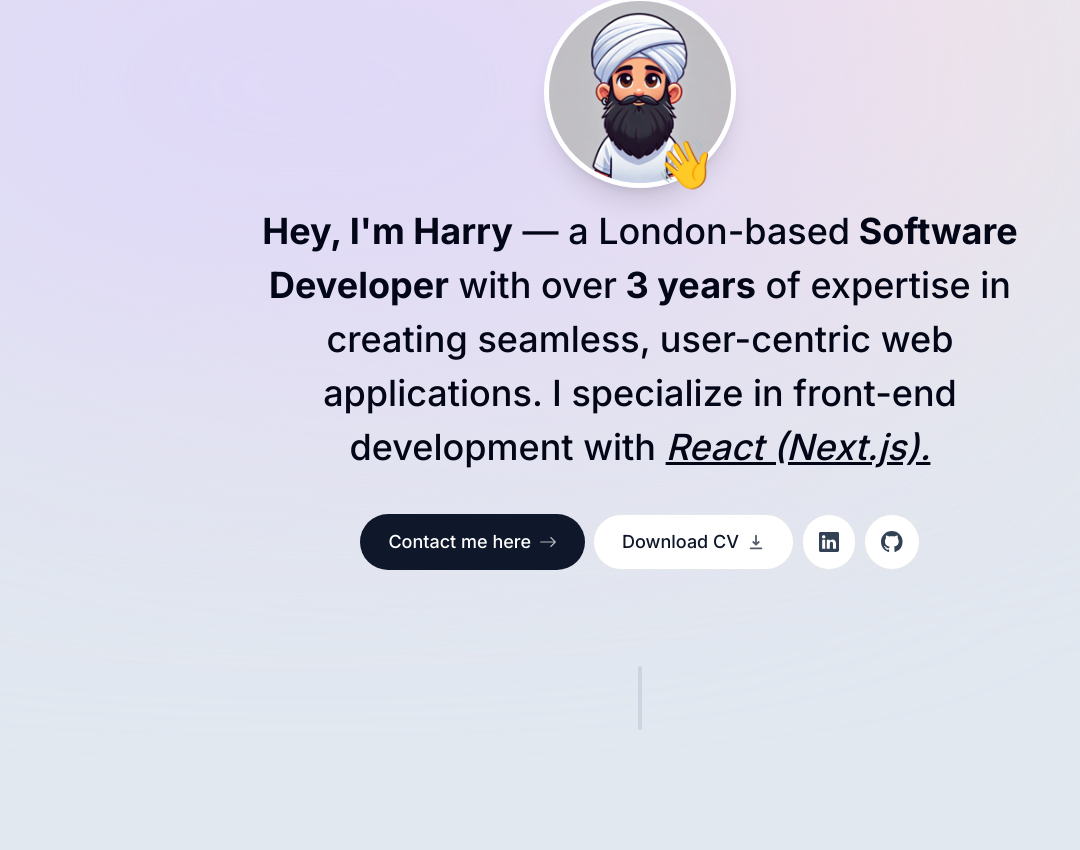
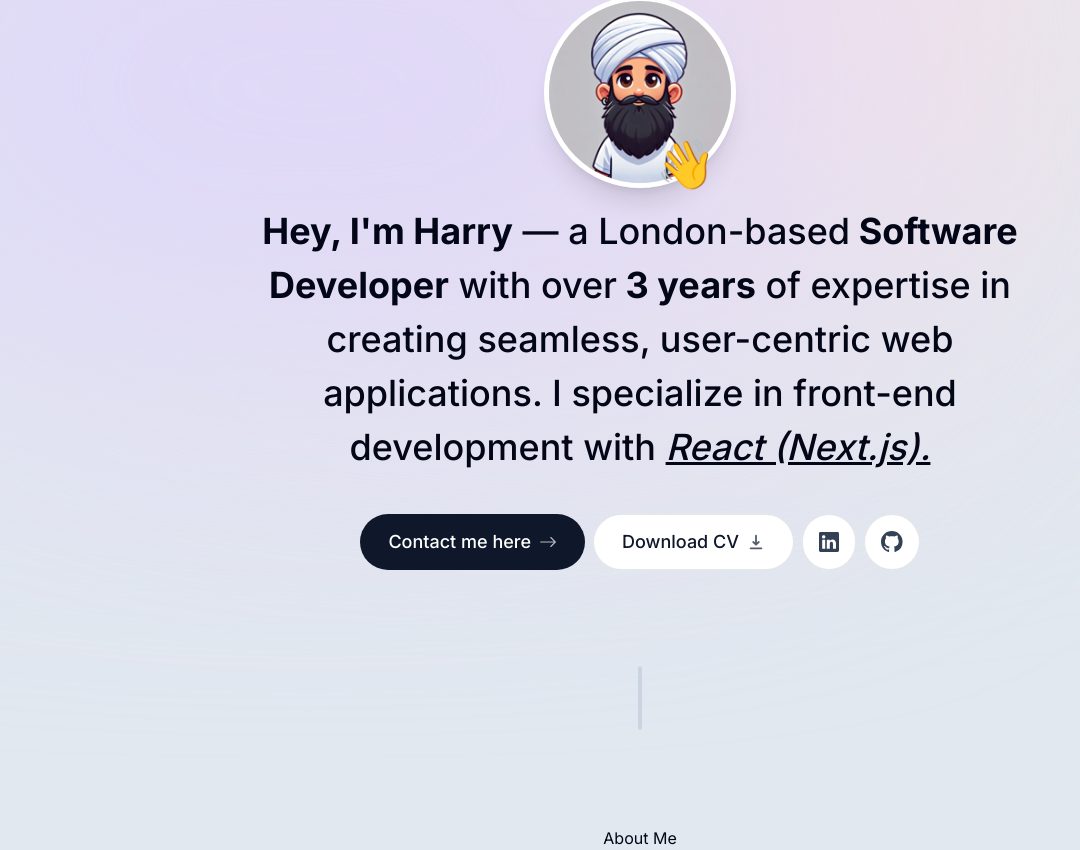
Before and after one commit to Harry-Leepz/personal-portfolio, a Next.js app: page / in a window 1280 px wide. Shown: the part 148-998 px from the top of the page, without its empty margins (0-1080 px from the left). Before the commit the page ends 974 px from the top, so only its background shows below. Built offline with nearby package versions, Linux system fonts and the light colour scheme.

Commit message:
feat: add About component and integrate it into the main page layout

```diff
--- a/app/page.tsx
+++ b/app/page.tsx
@@ -1,3 +1,4 @@
+import About from "@/components/sections/about";
 import Intro from "@/components/sections/intro";
 import SectionDivider from "@/components/sections/section-divider";
 
@@ -6,6 +7,7 @@ export default function Home() {
     <main className='flex flex-col items-center px-4'>
       <Intro />
       <SectionDivider />
+      <About />
     </main>
   );
 }
--- /dev/null
+++ b/components/sections/about.tsx
@@ -0,0 +1,3 @@
+export default function About() {
+  return <h2>About Me</h2>;
+}
```
